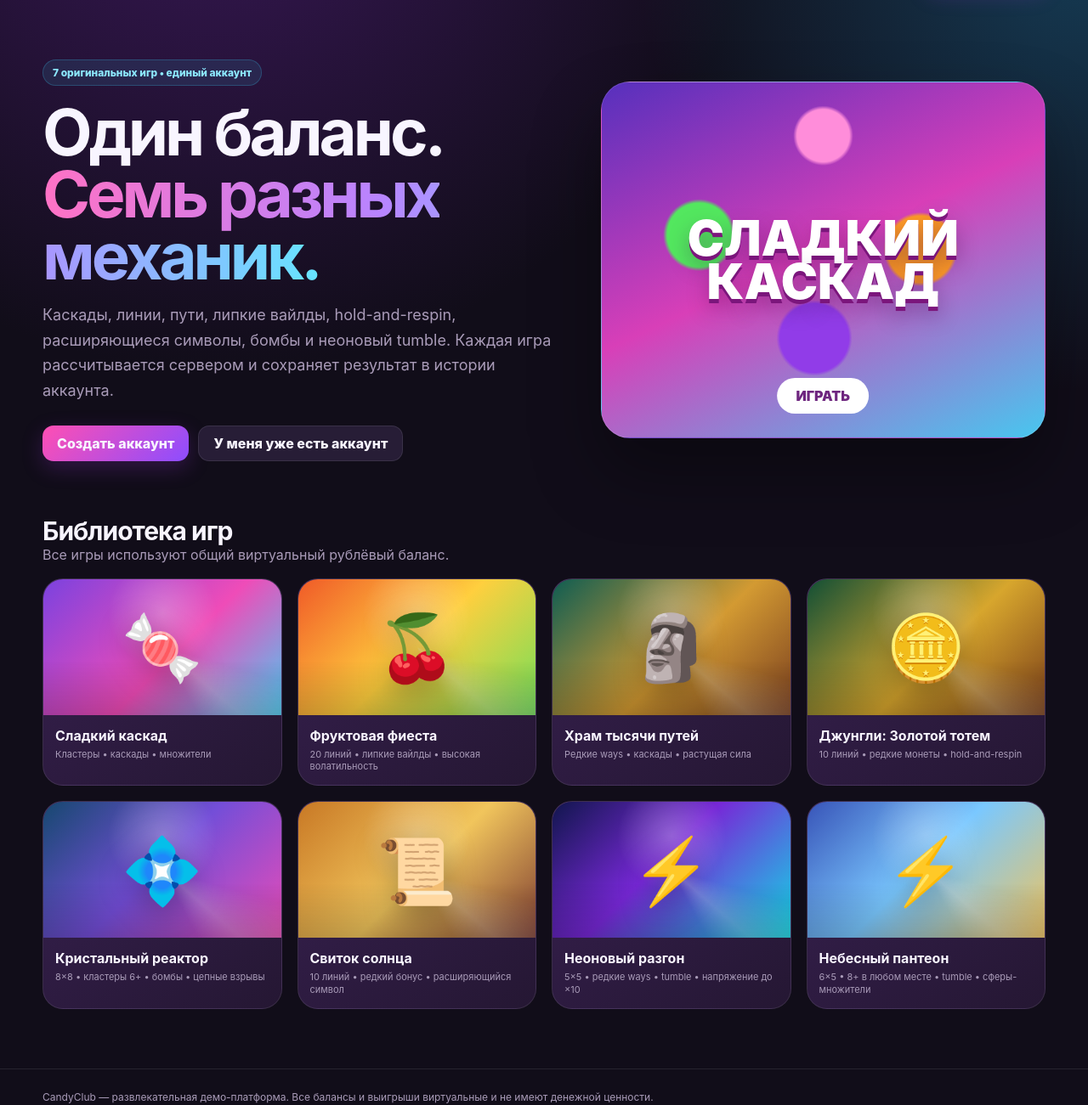
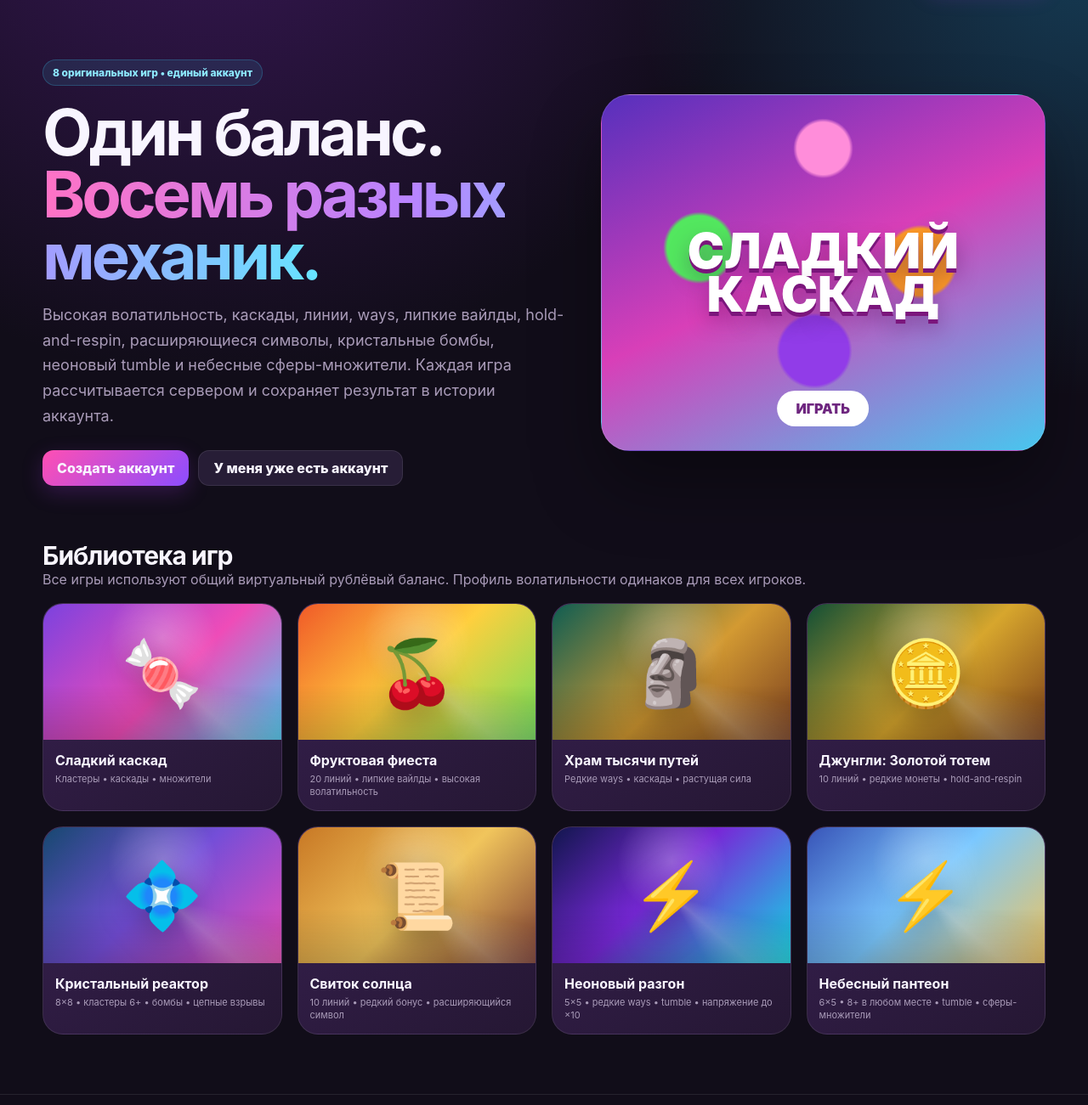
Before and after one commit to vasilev38998/cas, a PHP site: page / in a window 1280 px wide. Shown: the part 70-1371 px from the top of the page at 85% size. Run offline with PHP 8.4, Linux system fonts and the light colour scheme.

Commit message:
Update lobby for eight-game library

```diff
--- a/index.php
+++ b/index.php
@@ -9,9 +9,9 @@ echo '<body class="cc-site">';site_nav($user);
 <main>
   <section class="cc-container cc-hero">
     <div>
-      <span class="cc-kicker">7 оригинальных игр • единый аккаунт</span>
-      <h1>Один баланс. <em>Семь разных механик.</em></h1>
-      <p>Каскады, линии, пути, липкие вайлды, hold-and-respin, расширяющиеся символы, бомбы и неоновый tumble. Каждая игра рассчитывается сервером и сохраняет результат в истории аккаунта.</p>
+      <span class="cc-kicker">8 оригинальных игр • единый аккаунт</span>
+      <h1>Один баланс. <em>Восемь разных механик.</em></h1>
+      <p>Высокая волатильность, каскады, линии, ways, липкие вайлды, hold-and-respin, расширяющиеся символы, кристальные бомбы, неоновый tumble и небесные сферы-множители. Каждая игра рассчитывается сервером и сохраняет результат в истории аккаунта.</p>
       <div class="cc-hero-actions">
         <?php if($user): ?><a class="cc-btn cc-btn-primary" href="game.php">Играть в Сладкий каскад</a><a class="cc-btn" href="#games">Выбрать другую игру</a>
         <?php else: ?><a class="cc-btn cc-btn-primary" href="register.php">Создать аккаунт</a><a class="cc-btn" href="login.php">У меня уже есть аккаунт</a><?php endif; ?>
@@ -20,7 +20,7 @@ echo '<body class="cc-site">';site_nav($user);
     <a class="cc-hero-card" href="<?=$user?'game.php':'register.php'?>" aria-label="Открыть Сладкий каскад"></a>
   </section>
 
-  <section class="cc-section" id="games"><div class="cc-container"><div class="cc-section-head"><div><h2>Библиотека игр</h2><p>Все игры используют общий виртуальный рублёвый баланс.</p></div></div><div class="cc-games cc-games-library">
+  <section class="cc-section" id="games"><div class="cc-container"><div class="cc-section-head"><div><h2>Библиотека игр</h2><p>Все игры используют общий виртуальный рублёвый баланс. Профиль волатильности одинаков для всех игроков.</p></div></div><div class="cc-games cc-games-library">
   <?php foreach($games as $slug=>$g): $href=$user?$g['route']:'login.php'; ?>
     <a class="cc-game-card" href="<?=e($href)?>"><div class="cc-game-art cc-dynamic-art" style="background:<?=e($g['accent'])?>"><span class="cc-game-icon"><?=e($g['icon'])?></span><span class="cc-game-shine"></span></div><div class="cc-game-meta"><strong><?=e($g['title'])?></strong><small><?=e($g['subtitle'])?></small></div></a>
   <?php endforeach; ?>
```
